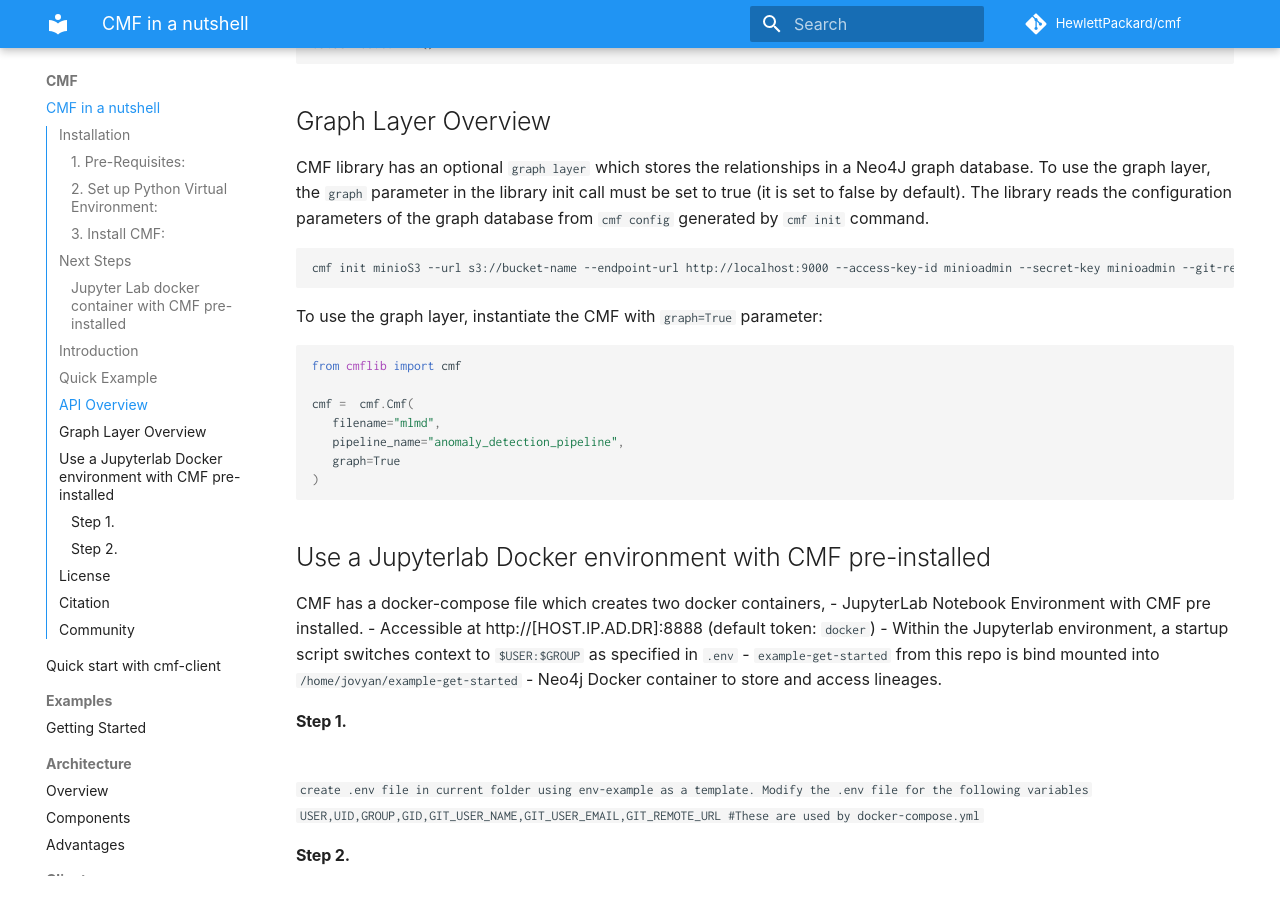
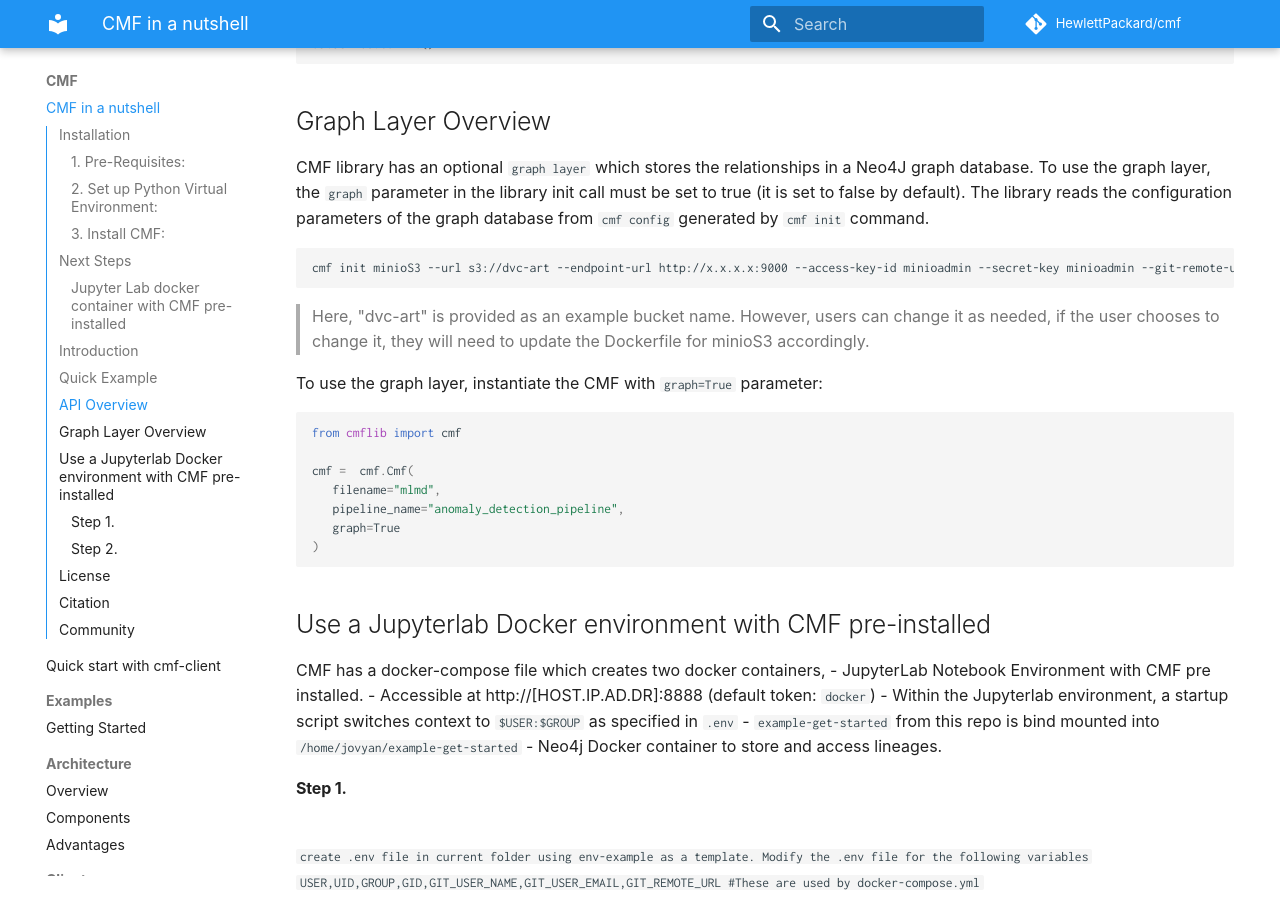
Before and after one commit to HewlettPackard/cmf, an MkDocs documentation site: the page built from docs/index.md, in a window 1280 px wide and 900 px high, scrolled down 4628 px. Built offline with MkDocs 1.6.1 and Material for MkDocs 9.7.7, drawn with Linux system fonts in a browser that asks for light colours; some web fonts are replaced; comment, search, counter and statistics services are not loaded.

Commit message:
Update index.md
Made changes in minioS3 initialization

````diff
--- a/docs/index.md
+++ b/docs/index.md
@@ -232,8 +232,9 @@
 library reads the configuration parameters of the graph database from `cmf config` generated by `cmf init` command.
 
 ```
-cmf init minioS3 --url s3://bucket-name --endpoint-url http://localhost:9000 --access-key-id minioadmin --secret-key minioadmin --git-remote-url https://github.com/user/experiment-repo.git --cmf-server-url http://127.0.0.1:80 --neo4j-user neo4j --neo4j-password password --neo4j-uri bolt://localhost:7687
+cmf init minioS3 --url s3://dvc-art --endpoint-url http://x.x.x.x:9000 --access-key-id minioadmin --secret-key minioadmin --git-remote-url https://github.com/user/experiment-repo.git --cmf-server-url http://x.x.x.x:8080  --neo4j-user neo4j --neo4j-password password --neo4j-uri bolt://localhost:7687
 ```
+> Here, "dvc-art" is provided as an example bucket name. However, users can change it as needed, if the user chooses to change it, they will need to update the Dockerfile for minioS3 accordingly.
 
 To use the graph layer, instantiate the CMF with `graph=True` parameter:
 ```python
````
